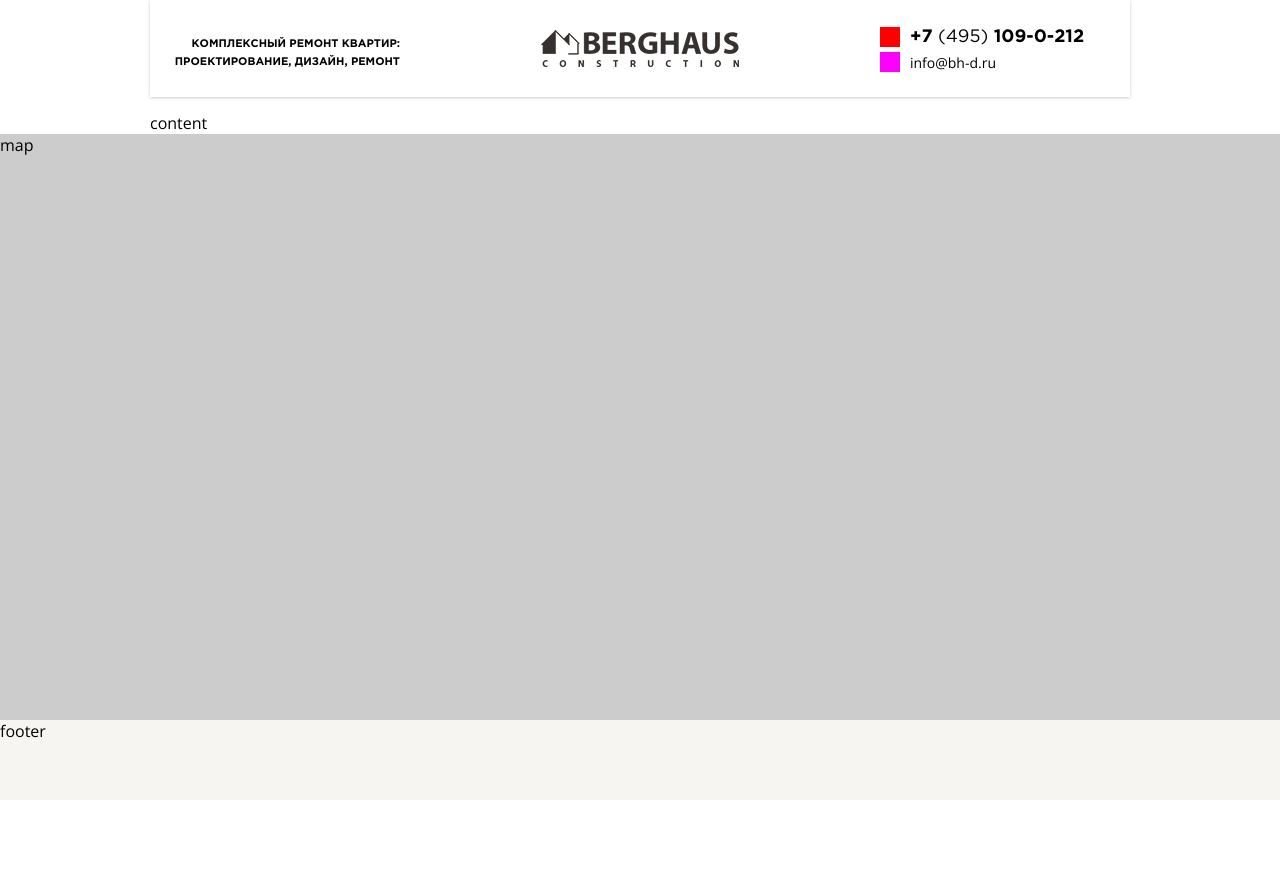
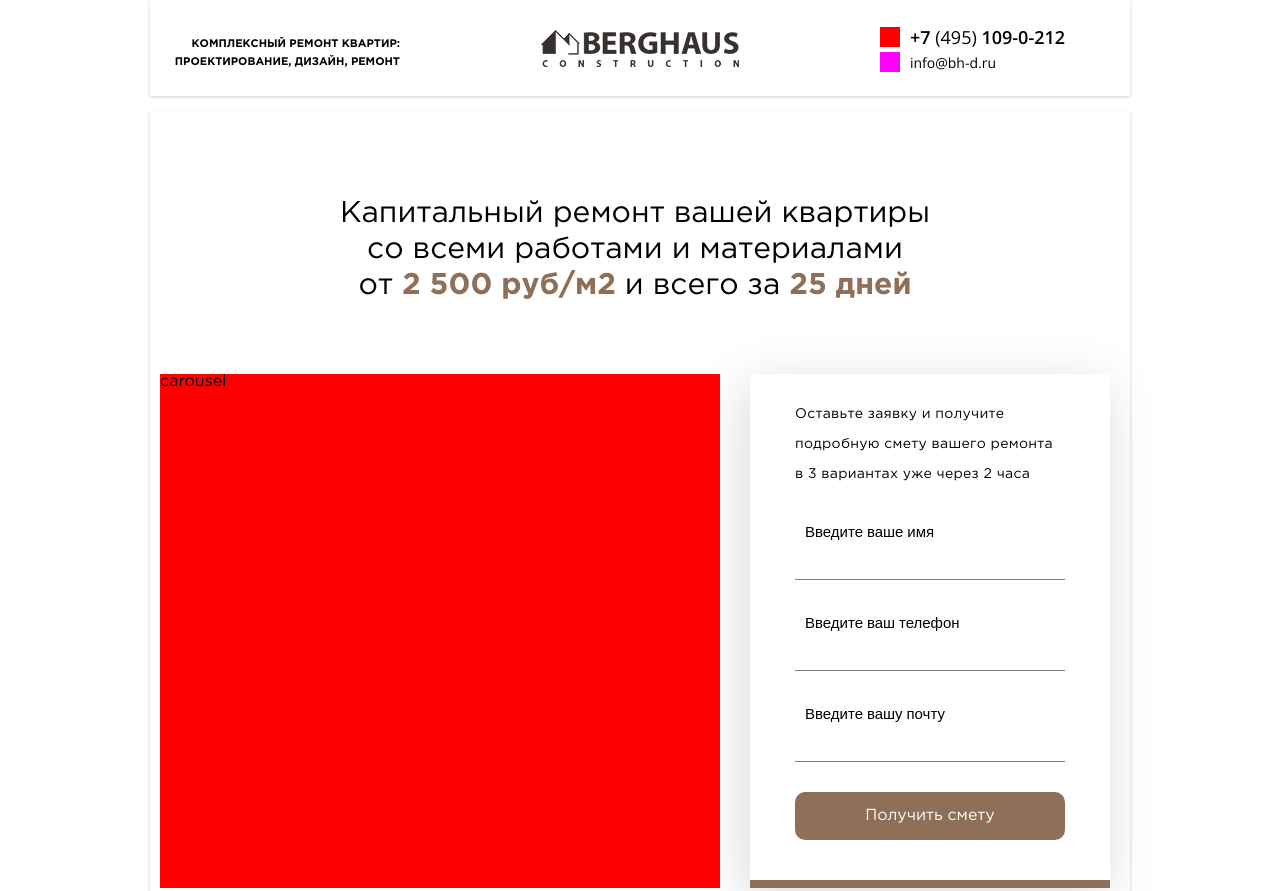
Before and after one commit to Fravash/tvm, a website: page index.html in a window 1280 px wide. Shown: the top 891 px of the page. Before the commit the page ends 800 px from the top, so only its background shows below. Drawn offline with nearby package versions, Linux system fonts and the light colour scheme.

Commit message:
add gulp & package.json

```diff
--- /dev/null
+++ b/blocks/base/base.less
@@ -0,0 +1,51 @@
+html,
+body{
+	margin: 0;
+	padding: 0;
+	height: 100%;
+	font-family: 'GothamPro';
+}
+
+.clearfix:after{
+	content: "";
+	display: block;
+	clear: both;
+}
+
+.page__inner{
+	min-height: 100%;
+}
+
+.wrapper{
+	width: 980px;
+	margin: 0 auto;
+}
+
+.container{
+	background: #fff;
+	margin-bottom: 55px;
+	box-shadow: 0 1px 3px rgba(0,0,0,0.2);
+}
+
+.container_bottom_small{
+	margin-bottom: 15px;
+}
+
+.logo{
+	display: inline-block;
+}
+.logo__image{
+	display: block;
+	max-width: 100%;
+}
+
+.map{
+	height: 650px;
+	background: #ccc;
+}
+
+.footer{
+	margin-top: -80px;
+	height: 80px;
+	background: #f7f5f2;
+}
--- /dev/null
+++ b/blocks/base/fonts.less
@@ -0,0 +1,16 @@
+@font-face {
+  font-family: 'GothamPro';
+  src: url('./GothamPro/GothamProRegular/GothamProRegular.eot?#iefix') format('embedded-opentype'),
+  	   url('./GothamPro/GothamProRegular/GothamProRegular.woff') format('woff'),
+  	   url('./GothamPro/GothamProRegular/GothamProRegular.ttf')  format('truetype');
+  font-weight: normal;
+  font-style: normal;
+}
+@font-face {
+  font-family: 'GothamPro';
+  src: url('./GothamPro/GothamProBold/GothamProBold.eot?#iefix') format('embedded-opentype'),
+  	   url('./GothamPro/GothamProBold/GothamProBold.woff') format('woff'),
+  	   url('./GothamPro/GothamProBold/GothamProBold.ttf')  format('truetype');
+  font-weight: bold;
+  font-style: normal;
+}
--- /dev/null
+++ b/blocks/example/example.less
@@ -0,0 +1,85 @@
+.example{
+	padding: 65px 20px 45px 10px;
+
+	&__title{
+		font-size: 30px;
+		line-height: 1.2;
+		text-align: center;
+		font-weight: 400;
+		margin-bottom: 70px;
+
+		span{
+			font-weight: 600;
+			color: #8f6f57;
+		}
+	}
+
+	&__form{
+		width: 360px;
+		padding: 25px 45px 40px;
+		float: right;
+		box-shadow: -5px 10px 50px rgba(0, 0, 0, 0.15);
+		border-bottom: 8px solid #8f6f57;
+		box-sizing: border-box;
+		background: #fff;
+
+		&-info{
+			font-size: 14px;
+			line-height: 30px;
+			letter-spacing: 0.02em;
+		}
+	}
+
+	&__field{
+		margin: 30px 0;
+		font-family: 'Open Sans', sans-serif;
+	}
+
+	&__label{
+		display: block;
+		padding: 0 10px 5px;
+		font-size: 15px;
+		line-height: 25px;
+	}
+
+	&__input{
+		border: none;
+		border-bottom: 1px solid rgba(0, 0, 0, 0.5);
+		font-size: 20px;
+		line-height: 1.5;
+		padding: 0 10px;
+		font-family: 'GothamPro';
+		outline: none !important;
+		width: 100%;
+		box-sizing: border-box;
+	}
+
+	&__button{
+		border: none;
+		background: #8f6f57;
+		border-radius: 10px;
+		line-height: 48px;
+		color: #fff;
+		font-family: 'GothamPro';
+		font-size: 16px;
+		width: 100%;
+		outline: none !important;
+		padding: 0;
+	}
+
+	&__wrapper{
+		position: relative;
+	}
+
+	&__carousel{
+		margin: 0;
+		padding: 0;
+		list-style: none;
+		background: #f00;
+		position: absolute;
+		top: 0;
+		left: 0;
+		bottom: 0;
+		right: 390px;
+	}
+}
--- /dev/null
+++ b/blocks/header/header.less
@@ -0,0 +1,62 @@
+.header__contacts{
+	float:right;
+	width: 250px;
+	padding: 25px 0 20px;
+	line-height: 25px;
+	font-family: 'Open Sans', sans-serif;
+}
+
+.header__contacts-phone{
+	font-weight: 600;
+	font-size: 18px;
+	padding-left: 30px;
+	position: relative;
+}
+.header__contacts-phone span{
+	font-weight: 400;
+}
+
+.header__contacts-mail{
+	font-size: 14px;
+	padding-left: 30px;
+	position: relative;
+}
+
+.header__contacts-mail a{
+	color: #000;
+	text-decoration: none;
+}
+
+.header__contacts-phone:before,
+.header__contacts-mail:before{
+	content: "";
+	position: absolute;
+	top: 2px;
+	left: 0;
+	width: 20px;
+	height: 20px;
+}
+
+.header__contacts-phone:before{
+	background: #f00;
+}
+.header__contacts-mail:before{
+	background: #f0f;
+}
+
+.header__info{
+	float:left;
+	width: 250px;
+	font-weight: 600;
+	font-size: 11px;
+	line-height: 1.64;
+	text-align: right;
+	text-transform: uppercase;
+	letter-spacing: 0.25;
+	padding: 35px 0 25px;
+}
+
+.header__logo{
+	padding: 30px 270px 25px;
+	text-align: center;
+}
--- /dev/null
+++ b/gulpfile.js
@@ -0,0 +1,8 @@
+var gulp 	= require("gulp"),
+	less 	= require("gulp-less");
+
+gulp.task("less", function () {
+  	return gulp.src('./styles.less')
+	    .pipe(less())
+	    .pipe(gulp.dest('./'));
+});
--- a/index.html
+++ b/index.html
@@ -22,7 +22,36 @@
 					</a>
 				</div>
 			</div>
-			content
+			<div class="example container">
+				<h1 class="example__title">
+					Капитальный ремонт вашей квартиры<br>
+					со всеми работами и материалами <br>
+					от <span>2 500 руб/м2</span> и всего за <span>25 дней</span>
+				</h1>
+				<div class="example__wrapper clearfix">
+					<form class="example__form" method="get" action="#">
+						<div class="example__form-info">
+							Оставьте заявку и получите подробную смету вашего ремонта в 3 вариантах уже через 2 часа
+						</div>
+						<div class="example__field">
+							<label class="example__label" for="name">Введите ваше имя</label>
+							<input type="text" name="name" id="name" class="example__input" />
+						</div>
+						<div class="example__field">
+							<label class="example__label" for="phone">Введите ваш телефон</label>
+							<input type="text" name="phone" id="phone" class="example__input" />
+						</div>
+						<div class="example__field">
+							<label class="example__label" for="mail">Введите вашу почту</label>
+							<input type="text" name="mail" id="mail" class="example__input" />
+						</div>
+						<input type="submit" value="Получить смету" class="example__button">
+					</form>
+					<ul class="example__carousel">
+						<li class="example__item">carousel</li>
+					</ul>
+				</div>
+			</div>
 		</div>
 		<div class="map">map</div>
 	</div>
--- /dev/null
+++ b/styles.less
@@ -0,0 +1,4 @@
+@import "blocks/base/fonts";
+@import "blocks/base/base";
+@import "blocks/header/header";
+@import "blocks/example/example";
```
Also changed, not shown: package.json (added, +12 -0 lines), header/header.css (added), styles.css, 2 other files.
